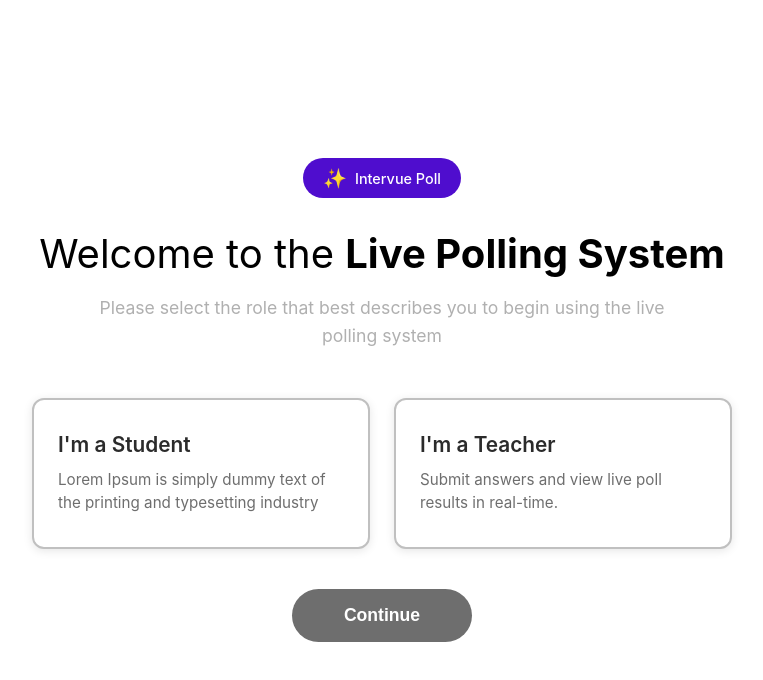
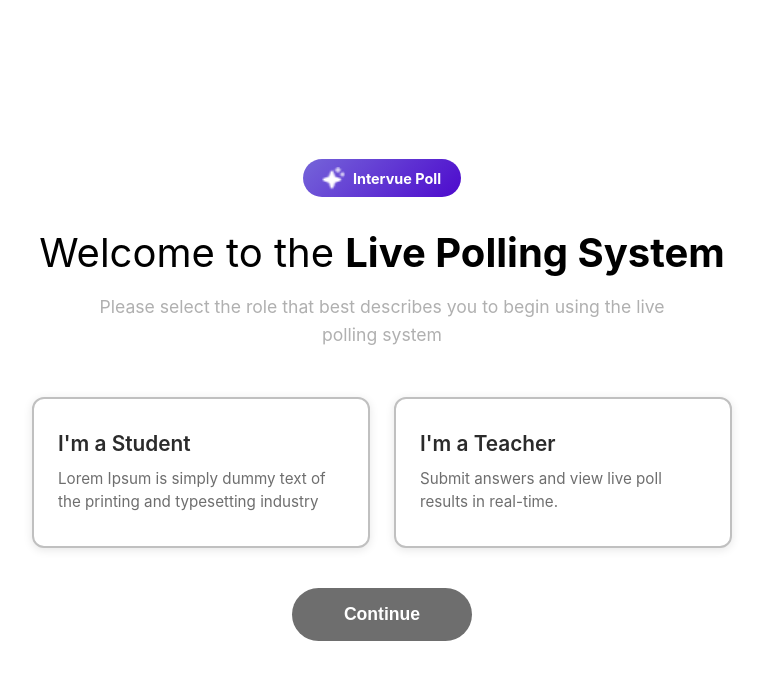
Before and after one commit to RajeshKumarYadav12/Live-Polling-System, a React (Vite) app in the folder frontend/: page / in a window 1280 px wide. Shown: the top 680 px of the page, without its empty margins (258-1021 px from the left). Built offline with nearby package versions, Linux system fonts and the light colour scheme; no server answers.

Commit message:
Update UI: Add purple-blue gradient to all buttons, replace emoji with icon, make wait message bold

```diff
--- a/frontend/src/App.css
+++ b/frontend/src/App.css
@@ -14,12 +14,12 @@
   display: inline-flex;
   align-items: center;
   gap: 0.4rem;
-  background: #6c63ff;
+  background: linear-gradient(135deg, rgba(117, 101, 217, 1), rgba(77, 10, 205, 1));
   color: white;
   padding: 0.4rem 1rem;
   border-radius: 50px;
   font-size: 0.85rem;
-  font-weight: 500;
+  font-weight: 700;
   margin-bottom: 1rem;
 }
 
@@ -194,7 +194,7 @@
   display: block;
   margin-left: auto;
   padding: 1rem 3rem;
-  background: #6c63ff;
+  background: linear-gradient(135deg, rgba(143, 100, 225, 1), rgba(29, 104, 189, 1));
   color: white;
   border: none;
   border-radius: 50px;
@@ -203,13 +203,13 @@
   cursor: pointer;
   margin-top: 2rem;
   transition: all 0.25s ease;
-  box-shadow: 0 4px 14px rgba(108, 99, 255, 0.35);
+  box-shadow: 0 4px 14px rgba(143, 100, 225, 0.35);
 }
 
 .ask-question-btn:hover:not(:disabled) {
-  background: #5a52e6;
+  background: linear-gradient(135deg, rgba(123, 80, 205, 1), rgba(19, 84, 169, 1));
   transform: translateY(-1px);
-  box-shadow: 0 6px 18px rgba(108, 99, 255, 0.45);
+  box-shadow: 0 6px 18px rgba(143, 100, 225, 0.45);
 }
 
 .ask-question-btn:disabled {
@@ -791,24 +791,24 @@
   font-size: 1.05rem;
   font-weight: 600;
   color: white;
-  background: #6c63ff;
+  background: linear-gradient(135deg, rgba(143, 100, 225, 1), rgba(29, 104, 189, 1));
   border: none;
   border-radius: 50px;
   cursor: pointer;
   transition: all 0.25s ease;
-  box-shadow: 0 4px 14px rgba(108, 99, 255, 0.35);
+  box-shadow: 0 4px 14px rgba(143, 100, 225, 0.35);
   display: block;
 }
 
 .continue-btn:hover {
-  background: #5a52e6;
+  background: linear-gradient(135deg, rgba(123, 80, 205, 1), rgba(19, 84, 169, 1));
   transform: translateY(-1px);
-  box-shadow: 0 6px 18px rgba(108, 99, 255, 0.45);
+  box-shadow: 0 6px 18px rgba(143, 100, 225, 0.45);
 }
 
 .continue-btn:active {
   transform: translateY(0);
-  box-shadow: 0 3px 10px rgba(108, 99, 255, 0.35);
+  box-shadow: 0 3px 10px rgba(143, 100, 225, 0.35);
 }
 
 /* Student Waiting Screen */
@@ -948,7 +948,7 @@
   display: block;
   margin-left: auto;
   padding: 1rem 3.5rem;
-  background: #6c63ff;
+  background: linear-gradient(135deg, rgba(143, 100, 225, 1), rgba(29, 104, 189, 1));
   color: white;
   border: none;
   border-radius: 50px;
@@ -956,13 +956,13 @@
   font-weight: 600;
   cursor: pointer;
   transition: all 0.25s ease;
-  box-shadow: 0 4px 14px rgba(108, 99, 255, 0.35);
+  box-shadow: 0 4px 14px rgba(143, 100, 225, 0.35);
 }
 
 .poll-submit-btn:hover:not(:disabled) {
-  background: #5a52e6;
+  background: linear-gradient(135deg, rgba(123, 80, 205, 1), rgba(19, 84, 169, 1));
   transform: translateY(-1px);
-  box-shadow: 0 6px 18px rgba(108, 99, 255, 0.45);
+  box-shadow: 0 6px 18px rgba(143, 100, 225, 0.45);
 }
 
 .poll-submit-btn:disabled {
@@ -1107,7 +1107,7 @@
   display: flex;
   align-items: center;
   gap: 0.5rem;
-  background: #6c63ff;
+  background: linear-gradient(135deg, rgba(143, 100, 225, 1), rgba(29, 104, 189, 1));
   color: white;
   border: none;
   padding: 0.75rem 1.5rem;
@@ -1115,15 +1115,15 @@
   font-size: 1rem;
   font-weight: 600;
   cursor: pointer;
-  box-shadow: 0 4px 12px rgba(108, 99, 255, 0.3);
+  box-shadow: 0 4px 12px rgba(143, 100, 225, 0.3);
   transition: all 0.3s ease;
   z-index: 900;
 }
 
 .view-history-btn:hover {
-  background: #5a52e0;
+  background: linear-gradient(135deg, rgba(123, 80, 205, 1), rgba(19, 84, 169, 1));
   transform: translateY(-2px);
-  box-shadow: 0 6px 16px rgba(108, 99, 255, 0.4);
+  box-shadow: 0 6px 16px rgba(143, 100, 225, 0.4);
 }
 
 .view-history-btn svg {
@@ -1318,7 +1318,7 @@
 }
 
 .continue-btn {
-  background: #6c63ff;
+  background: linear-gradient(135deg, rgba(143, 100, 225, 1), rgba(29, 104, 189, 1));
   color: white;
   border: none;
   padding: 1rem 3.5rem;
@@ -1327,13 +1327,13 @@
   font-weight: 600;
   cursor: pointer;
   transition: all 0.3s ease;
-  box-shadow: 0 4px 16px rgba(108, 99, 255, 0.35);
+  box-shadow: 0 4px 16px rgba(143, 100, 225, 0.35);
 }
 
 .continue-btn:hover:not(:disabled) {
-  background: #5a52e0;
+  background: linear-gradient(135deg, rgba(123, 80, 205, 1), rgba(19, 84, 169, 1));
   transform: translateY(-2px);
-  box-shadow: 0 6px 20px rgba(108, 99, 255, 0.45);
+  box-shadow: 0 6px 20px rgba(143, 100, 225, 0.45);
 }
 
 .continue-btn:disabled {
--- a/frontend/src/App.jsx
+++ b/frontend/src/App.jsx
@@ -30,7 +30,11 @@ function HomePage() {
     <div className="home-page">
       <div className="home-container">
         <div className="logo-badge">
-          <span className="sparkle-icon">✨</span>
+          <img
+            src="/src/assets/sparkle-icon.png"
+            alt="sparkle"
+            className="sparkle-icon"
+          />
           <span>Intervue Poll</span>
         </div>
 
--- a/frontend/src/components/PollQuestion.jsx
+++ b/frontend/src/components/PollQuestion.jsx
@@ -126,7 +126,7 @@ function PollQuestion({ poll }) {
         </div>
 
         <p className="wait-message">
-          Wait for the teacher to ask a new question..
+          <strong>Wait for the teacher to ask a new question..</strong>
         </p>
       </div>
     );
@@ -175,7 +175,7 @@ function PollQuestion({ poll }) {
         </button>
       ) : (
         <p className="wait-message">
-          Wait for the teacher to ask a new question..
+          <strong>Wait for the teacher to ask a new question..</strong>
         </p>
       )}
     </div>
--- a/frontend/src/components/StudentJoin.jsx
+++ b/frontend/src/components/StudentJoin.jsx
@@ -49,7 +49,7 @@ function StudentJoin({ onJoin }) {
     <div className="student-join-container">
       {/* Logo Badge */}
       <div className="logo-badge-small">
-        <span className="sparkle-icon">✨</span>
+        <img src="/src/assets/sparkle-icon.png" alt="sparkle" className="sparkle-icon" />
         <span>Intervue Poll</span>
       </div>
 
--- a/frontend/src/components/TeacherDashboard.jsx
+++ b/frontend/src/components/TeacherDashboard.jsx
@@ -108,7 +108,7 @@ function TeacherDashboard() {
     <div className="teacher-card">
       {/* Logo Badge */}
       <div className="logo-badge-small">
-        <span className="sparkle-icon">✨</span>
+        <img src="/src/assets/sparkle-icon.png" alt="sparkle" className="sparkle-icon" />
         <span>Intervue Poll</span>
       </div>
 
--- a/frontend/src/index.css
+++ b/frontend/src/index.css
@@ -66,17 +66,23 @@ body {
   display: inline-flex;
   align-items: center;
   gap: 0.5rem;
-  background: var(--primary-vibrant);
+  background: linear-gradient(135deg, rgba(117, 101, 217, 1), rgba(77, 10, 205, 1));
   color: white;
   padding: 0.5rem 1.25rem;
   border-radius: 50px;
   font-size: 0.9rem;
-  font-weight: 500;
+  font-weight: 700;
   margin-bottom: 2rem;
 }
 
 .sparkle-icon {
-  font-size: 1.2rem;
+  width: 22px;
+  height: 22px;
+  object-fit: contain;
+  image-rendering: auto;
+  -webkit-backface-visibility: hidden;
+  backface-visibility: hidden;
+  transform: translateZ(0);
 }
 
 .main-heading {
@@ -147,7 +153,7 @@ body {
 }
 
 .continue-btn {
-  background: var(--primary-vibrant);
+  background: linear-gradient(135deg, rgba(143, 100, 225, 1), rgba(29, 104, 189, 1));
   color: white;
   border: none;
   padding: 1rem 3rem;
@@ -156,13 +162,13 @@ body {
   border-radius: 50px;
   cursor: pointer;
   transition: all 0.3s ease;
-  box-shadow: 0 4px 16px rgba(79, 13, 206, 0.3);
+  box-shadow: 0 4px 16px rgba(143, 100, 225, 0.3);
 }
 
 .continue-btn:hover:not(:disabled) {
-  background: #3d0aa8;
+  background: linear-gradient(135deg, rgba(123, 80, 205, 1), rgba(19, 84, 169, 1));
   transform: translateY(-2px);
-  box-shadow: 0 6px 20px rgba(79, 13, 206, 0.4);
+  box-shadow: 0 6px 20px rgba(143, 100, 225, 0.4);
 }
 
 .continue-btn:disabled {
@@ -263,12 +269,12 @@ body {
 }
 
 .btn-primary {
-  background: var(--primary-vibrant);
+  background: linear-gradient(135deg, rgba(143, 100, 225, 1), rgba(29, 104, 189, 1));
   color: white;
 }
 
 .btn-primary:hover:not(:disabled) {
-  background: #3d0aa8;
+  background: linear-gradient(135deg, rgba(123, 80, 205, 1), rgba(19, 84, 169, 1));
   transform: translateY(-2px);
   box-shadow: var(--shadow-md);
 }
--- a/frontend/src/pages/Student.jsx
+++ b/frontend/src/pages/Student.jsx
@@ -209,7 +209,7 @@ function Student() {
       <div className="page-container">
         <div className="kicked-out-container">
           <div className="logo-badge-small">
-            <span className="sparkle-icon">✨</span>
+            <img src="/src/assets/sparkle-icon.png" alt="sparkle" className="sparkle-icon" />
             <span>Intervue Poll</span>
           </div>
 
@@ -246,7 +246,7 @@ function Student() {
         <div className="student-waiting-container">
           {/* Logo Badge */}
           <div className="logo-badge-small">
-            <span className="sparkle-icon">✨</span>
+            <img src="/src/assets/sparkle-icon.png" alt="sparkle" className="sparkle-icon" />
             <span>Intervue Poll</span>
           </div>
 
```
Also changed, not shown: frontend/src/assets/sparkle-icon.png (added).
